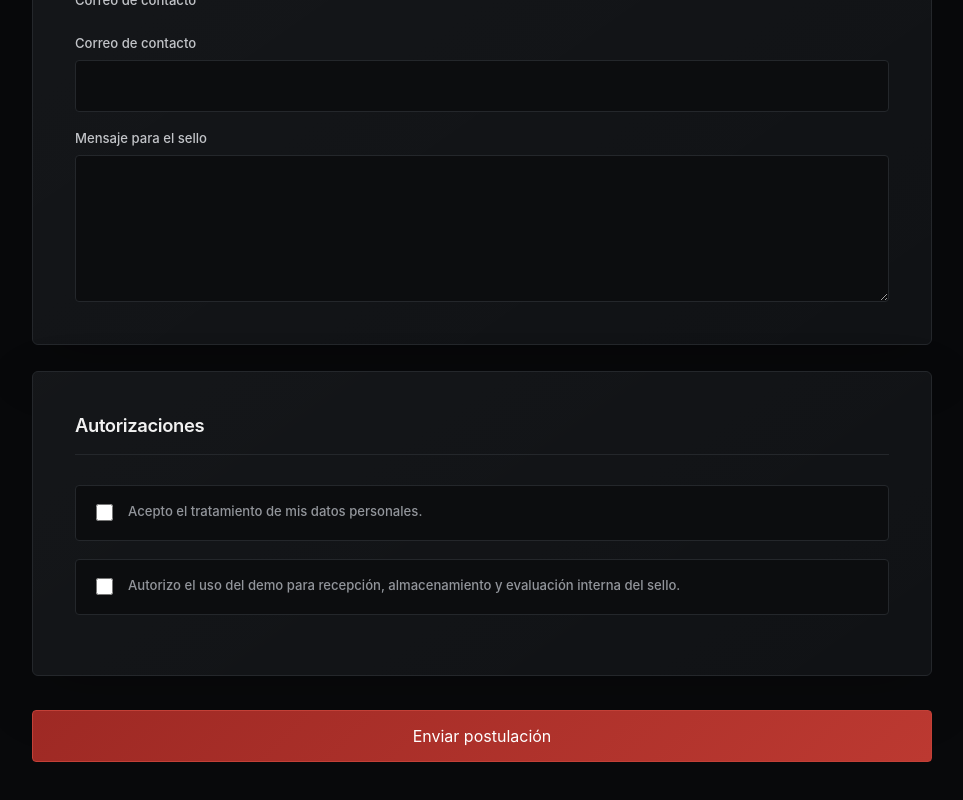
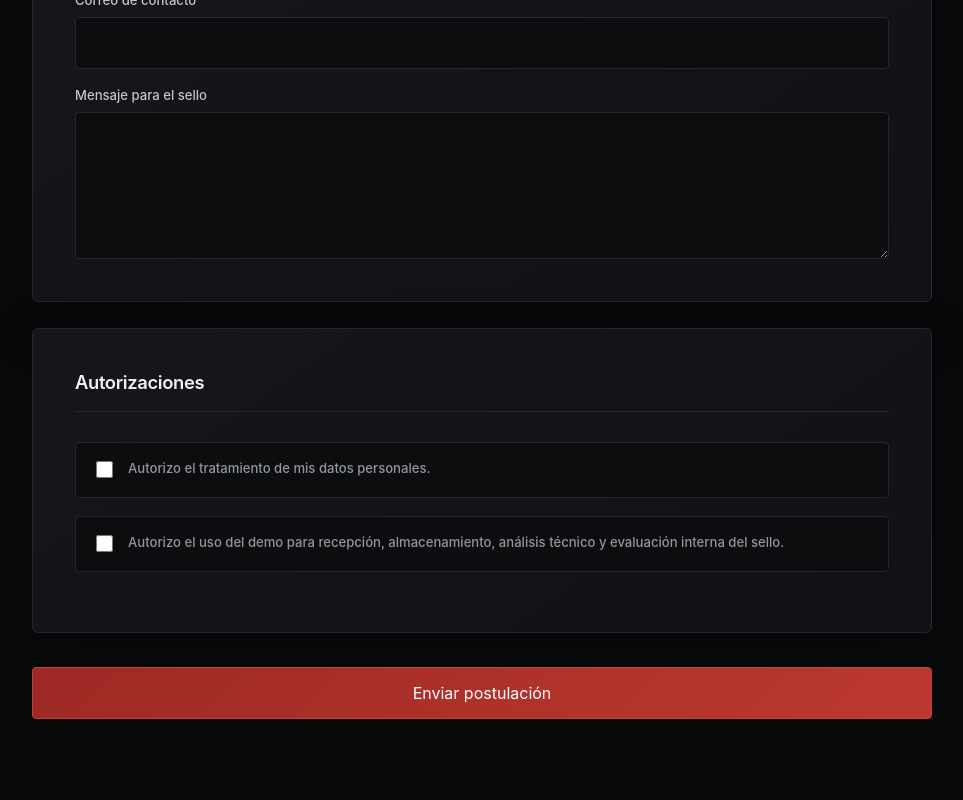
Before and after one commit to Painkiller-90s/Forge-AR, a React (Vite) app in the folder frontend/: page /postulacion/1 in a window 1280 px wide. Shown: the part 2288-3088 px from the top of the page, without its empty margins (158-1121 px from the left). Built offline with nearby package versions, Linux system fonts and the light colour scheme; no server answers.

Commit message:
feat/completar HU001 registro de postulacion artistica

```diff
--- a/frontend/src/pages/PostulacionPage.jsx
+++ b/frontend/src/pages/PostulacionPage.jsx
@@ -366,11 +366,6 @@ function PostulacionPage() {
             Contacto
           </h2>
 
-
-          <label>
-            Correo de contacto
-          </label>
-
           <label>
             Correo de contacto
           </label>
@@ -426,7 +421,7 @@ function PostulacionPage() {
               })}
             />
 
-            Acepto el tratamiento de mis datos personales.
+            Autorizo el tratamiento de mis datos personales.
 
           </label>
 
@@ -447,8 +442,7 @@ function PostulacionPage() {
               })}
             />
 
-            Autorizo el uso del demo para recepción,
-            almacenamiento y evaluación interna del sello.
+            Autorizo el uso del demo para recepción, almacenamiento, análisis técnico y evaluación interna del sello.
 
           </label>
 
```
